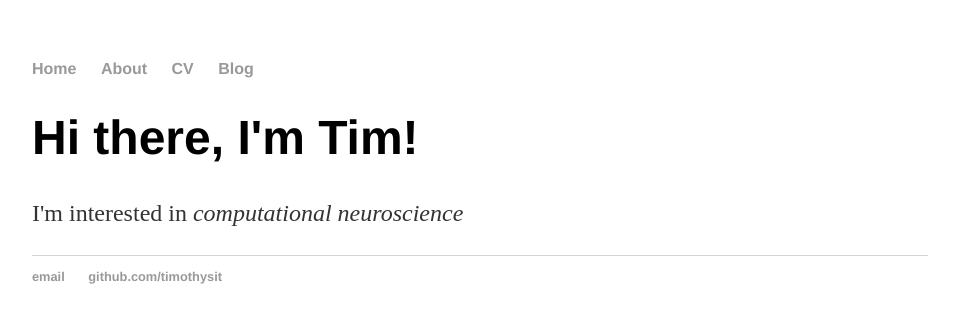
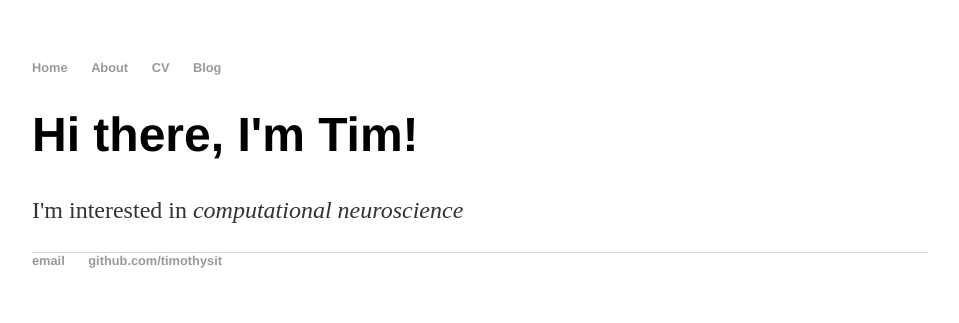
Before and after one commit to Timothysit/oldWebsite, a Jekyll site: the page built from index.html, in a window 1280 px wide. Shown: the top 323 px of the page, without its empty margins (160-1119 px from the left). Built offline with Jekyll 4.4.1, drawn with Linux system fonts in a browser that asks for light colours.

Commit message:
Update main.css

```diff
--- a/css/main.css
+++ b/css/main.css
@@ -49,3 +49,15 @@
 ul.posts li {
     list-style: none;
 }
+
+.MathJax_Display{
+  font-size: 80%;
+}
+
+ul, ol, dl {
+  font-family: "Open Sans", "Helvetica Neue", Helvetica;
+  font-weight: 300;
+  font-size: 0.8rem;
+  margin-top: 0;
+  margin-bottom: 1rem;
+}
```
